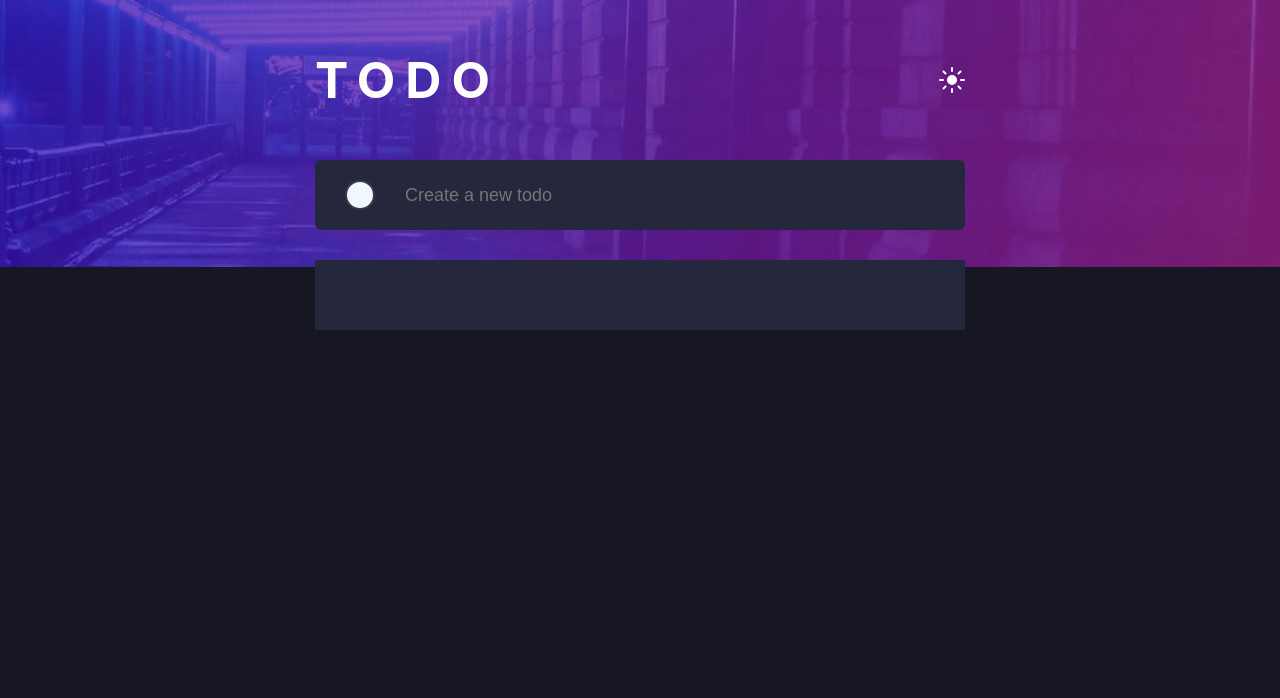
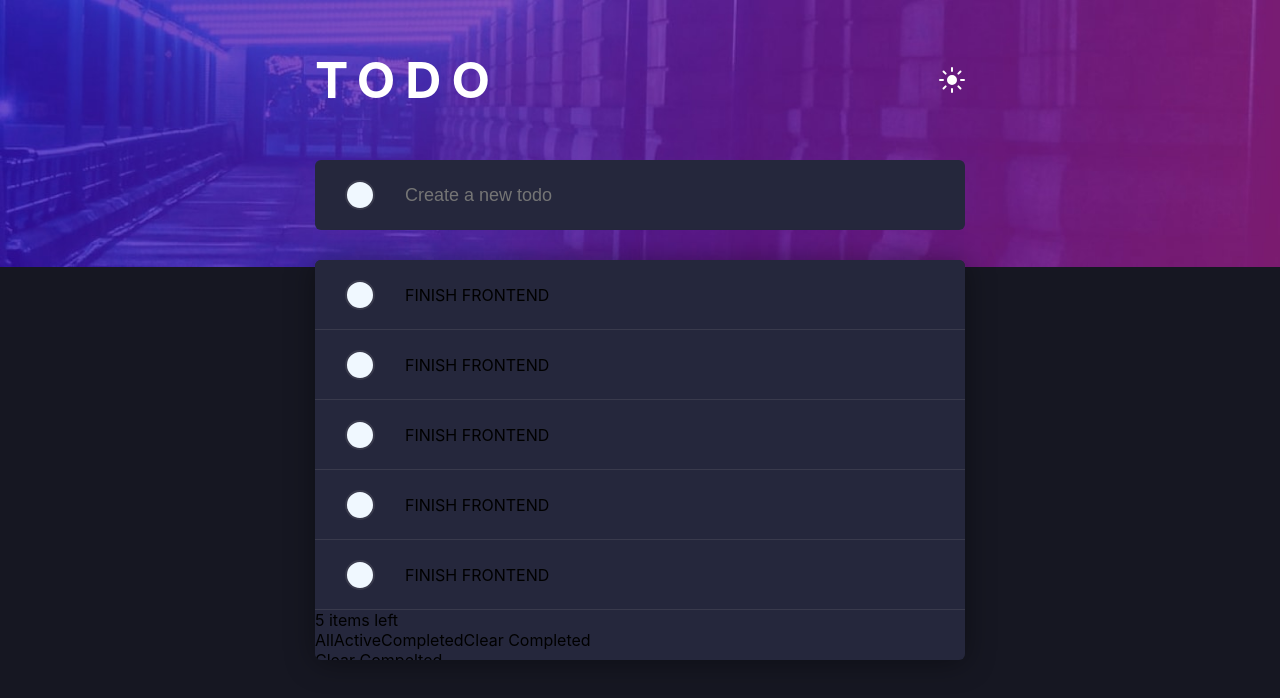
Before and after one commit to oinsur/todo-app, a React (Create React App) app: page / in a window 1280 px wide. Shown: the top 698 px of the page. Built offline with nearby package versions, Linux system fonts and the light colour scheme.

Commit message:
created TaskList, Task & FilterControl components

```diff
--- a/src/App.css
+++ b/src/App.css
@@ -89,6 +89,7 @@
 }
 
 .task-list-wrapper {
+  height: 400px;
   margin-top: 30px;
   border-radius: 6px;
   background-color: hsl(235, 24%, 19%);
@@ -98,6 +99,15 @@
 
 .task-list {
   width: 100%;
-  height: 70px;
+  /* height: 70px; */
   background-color: hsl(235, 24%, 19%);
 }
+
+.task-item {
+  width: 100%;
+  height: 70px;
+  display: flex;
+  align-items: center;
+  cursor: pointer;
+  border-bottom: 1px solid hsl(237, 14%, 26%);
+}
--- a/src/App.js
+++ b/src/App.js
@@ -1,5 +1,6 @@
 import './App.css';
 import TaskInput from './components/TaskInput';
+import TaskList from './components/TaskList';
 
 function App() {
   return (
@@ -9,11 +10,11 @@ function App() {
           <h1>TODO</h1>
           <img src="./images/icon-sun.svg" alt="sun icon" />
         </div>
-        <div className="task-input">
-          <TaskInput/>
-        </div>
+        {/* TaskInput component */}
+        <TaskInput/>
 
-        <div className="task-list"></div>
+        {/* TaskList component */}
+        <TaskList/>
       </div>
     </div>
   );
--- a/src/components/Task.js
+++ b/src/components/Task.js
@@ -2,8 +2,16 @@ import React from 'react'
 
 export default function Task() {
   return (
-    <div className = "Task">
+    <div className="task-item">
+      <div className="check">
+        <div className="check-mark">
 
+        </div>
+      </div>
+
+      <div className="task-text">
+        <p>FINISH FRONTEND</p>
+      </div>
     </div>
   )
 }
--- a/src/components/TaskInput.js
+++ b/src/components/TaskInput.js
@@ -2,10 +2,10 @@ import React from 'react'
 
 export default function TaskInput() {
   return (
-    <div className="TaskInput">
+    <div className="task-input">
       <div className="check">
         <div className="check-mark">
-
+        {/* insert image here */}
         </div>
       </div>
       <div className="new-todo-input">
--- a/src/components/TaskList.js
+++ b/src/components/TaskList.js
@@ -1,9 +1,30 @@
 import React from 'react'
+import FilterControl from './FilterControl'
+import Task from './Task'
 
 export default function TaskList() {
   return (
-    <div className = "TaskList">
+    <div className="task-list-wrapper">
+      <div className="task-list">
+        {/* map through an array of todos and for every todo, create a task component */}
+        <Task />
+        <Task />
+        <Task />
+        <Task />
+        <Task />
+      </div>
 
+      <div className="task-items-info">
+        <div className="items-left">
+          5 items left
+        </div>
+        {/* FilterControl component */}
+        <FilterControl />
+
+        <div className="items-clear">
+          <span>Clear Compelted</span>
+        </div>
+      </div>
     </div>
   )
 }
```
Lines whose indentation alone changed are shown as unchanged.
